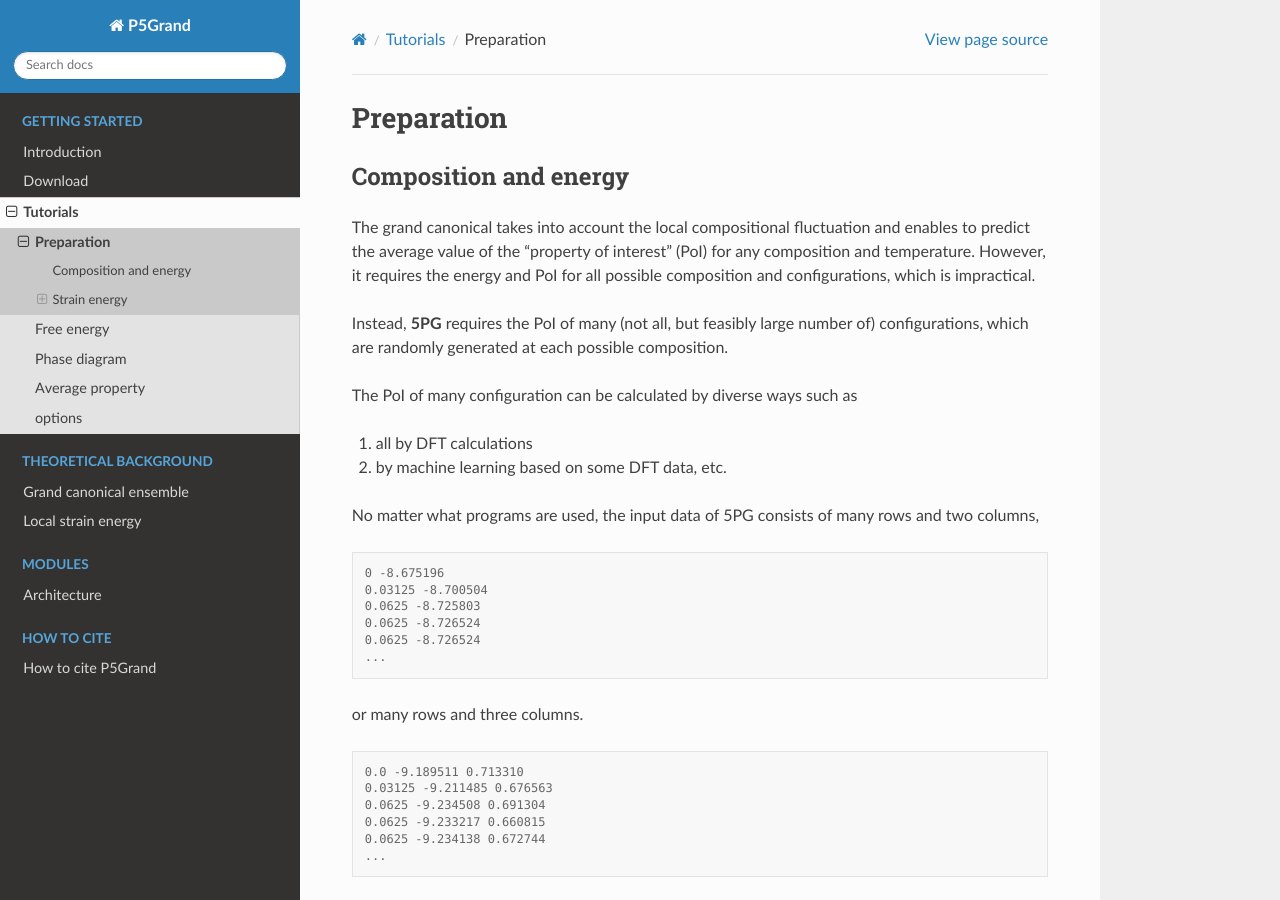
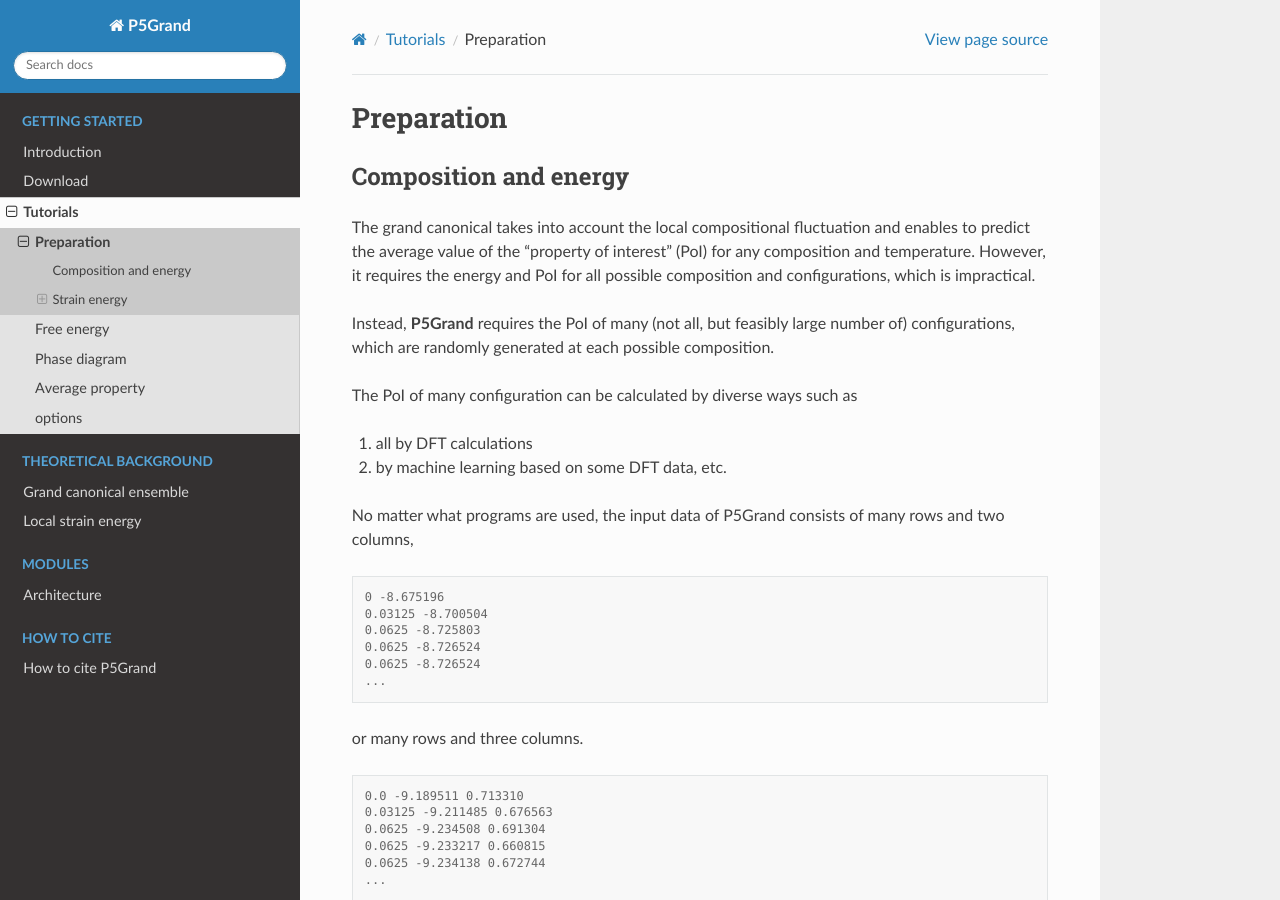
Before and after one commit to Han-Gyuseung/5PG, a Sphinx documentation site: the page built from docs/source/start/tutorial/preparation.rst, in a window 1280 px wide and 900 px high. Built offline with Sphinx 7.4.7 and the Read the Docs theme 2.0.0, drawn with Linux system fonts in a browser that asks for light colours.

Commit message:
Update preparation.rst

```diff
--- a/docs/source/start/tutorial/preparation.rst
+++ b/docs/source/start/tutorial/preparation.rst
@@ -8,14 +8,14 @@
 The grand canonical takes into account the local compositional fluctuation and enables to predict the average value of the “property of interest” (PoI) for any composition and temperature. However, it requires the energy and PoI for all possible composition and configurations, which is impractical.
 
 
-Instead, **5PG** requires the PoI of many (not all, but feasibly large number of) configurations, which are randomly generated at each possible composition.
+Instead, **P5Grand** requires the PoI of many (not all, but feasibly large number of) configurations, which are randomly generated at each possible composition.
 
 The PoI of many configuration can be calculated by diverse ways such as
 
 1. all by DFT calculations
 2. by machine learning based on some DFT data, etc.
 
-No matter what programs are used, the input data of 5PG consists of many rows and two columns,
+No matter what programs are used, the input data of P5Grand consists of many rows and two columns,
 
 ::
 
```
